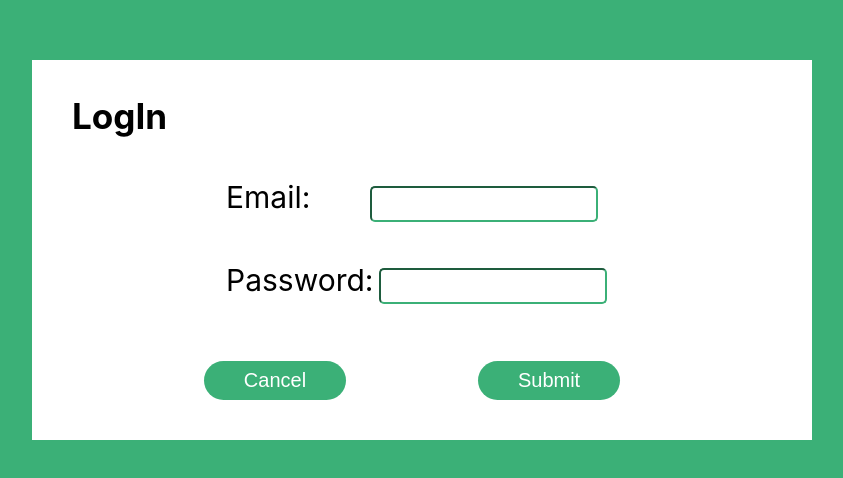
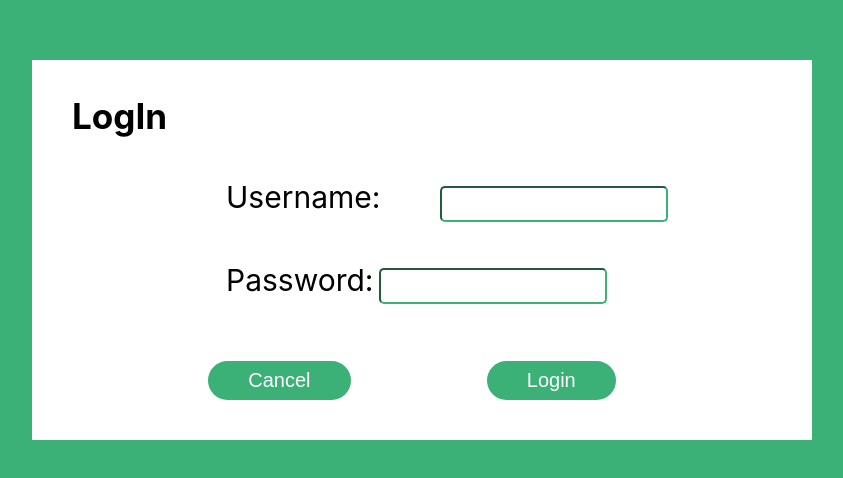
Before and after one commit to Noor-Hajjaj/NetJs-NavyBits-Frontend, a React (Create React App) app: page / in a window 1280 px wide. Shown: the part 150-628 px from the top of the page, without its empty margins (218-1061 px from the left). Built offline with nearby package versions, Linux system fonts and the light colour scheme.

Commit message:
login linked

```diff
--- a/package.json
+++ b/package.json
@@ -8,6 +8,7 @@
     "@testing-library/jest-dom": "^5.16.4",
     "@testing-library/react": "^13.2.0",
     "@testing-library/user-event": "^13.5.0",
+    "axios": "^0.27.2",
     "react": "^18.1.0",
     "react-dom": "^18.1.0",
     "react-router-dom": "^6.3.0",
--- a/src/Login/Login.jsx
+++ b/src/Login/Login.jsx
@@ -1,62 +1,78 @@
-import React from 'react';
+import React from "react";
 import "./Login.css";
 import { useNavigate } from "react-router-dom";
+import { useRef } from "react";
+import axios from "axios";
 
+export const Login = () => {
+  const navigate = useNavigate();
 
-export const Login= () => {
-    const navigate = useNavigate();
+  const username = useRef();
+  const password = useRef();
+
+  const handleLogin = async (e) => {
+    e.preventDefault();
+    const admin = {
+      username: username.current.value,
+      password: password.current.value,
+    };
+    try {
+      await axios
+        .post("http://localhost:3003/api/auth/login-admin", admin)
+        .then((response) => {
+          navigate("/run");
+        });
+    } catch (e) {
+      if (e.response && e.response.data) {
+        alert(e.response.data.message);
+      }
+    }
+  };
+
   return (
-      <div className='maink'>
-    <div className='body1k'>
-    <div className='container0k'>
-        <div className='popu_headerk'>
+    <div className="maink">
+      <div className="body1k">
+        <div className="container0k">
+          <div className="popu_headerk">
             <h3>LogIn</h3>
             {/* <h3 className='close'>X</h3> */}
           </div>
-        <table className='centertabk'>
-            <div className='spacek'>
+          <table className="centertabk">
+            <div className="spacek">
               <tr>
-                <td className='leftk'>
-                    Email:
-                </td>
-                <div className='namek'>
+                <td className="leftk">Username:</td>
+                <div className="namek">
                   <td>
-                    <div className='texttypek'>
-                    <input type="text"/>
-                    </div>
-
-                </td>
-                </div>
-
-            </tr>
-            </div>
-            <div className='spacek'>
-            <tr>
-                <td className='leftk'>
-                    Password:
-                </td>
-                <div className='namek'>
-                <td>
-                    <div className='smile'>
-                    <input type="password"/>
+                    <div className="texttypek">
+                      <input type="text" required ref={username} />
                     </div>
                   </td>
                 </div>
-
               </tr>
             </div>
-
+            <div className="spacek">
+              <tr>
+                <td className="leftk">Password:</td>
+                <div className="namek">
+                  <td>
+                    <div className="smile">
+                      <input type="password" required ref={password} />
+                    </div>
+                  </td>
+                </div>
+              </tr>
+            </div>
           </table>
           <div className="button1k">
             <button className="Accept1k">Cancel</button>
-        <button className="Cancel1k" onClick={() => navigate("/run")}>Submit</button>
+            <button className="Cancel1k" onClick={handleLogin}>
+              Login
+            </button>
           </div>
           <div>
             <form action="#">
               <div className="form firstk">
-            <div className="details personalk">
-
-            </div>
+                <div className="details personalk"></div>
               </div>
             </form>
           </div>
@@ -64,5 +80,5 @@ export const Login= () => {
       </div>
     </div>
   );
-}
+};
 export default Login;
```
Also changed, not shown: 1 other file (tests, documents, lock files or other folders). Lines whose indentation alone changed are shown as unchanged.
